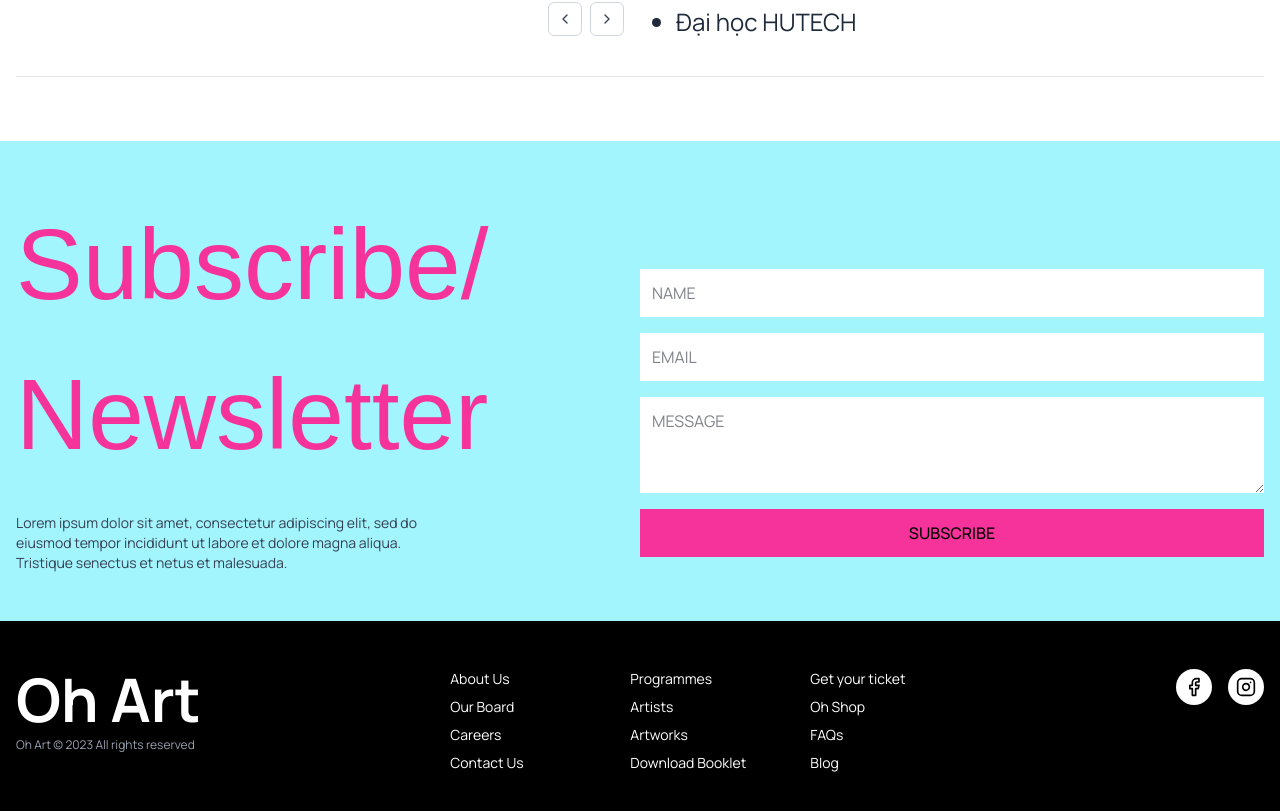
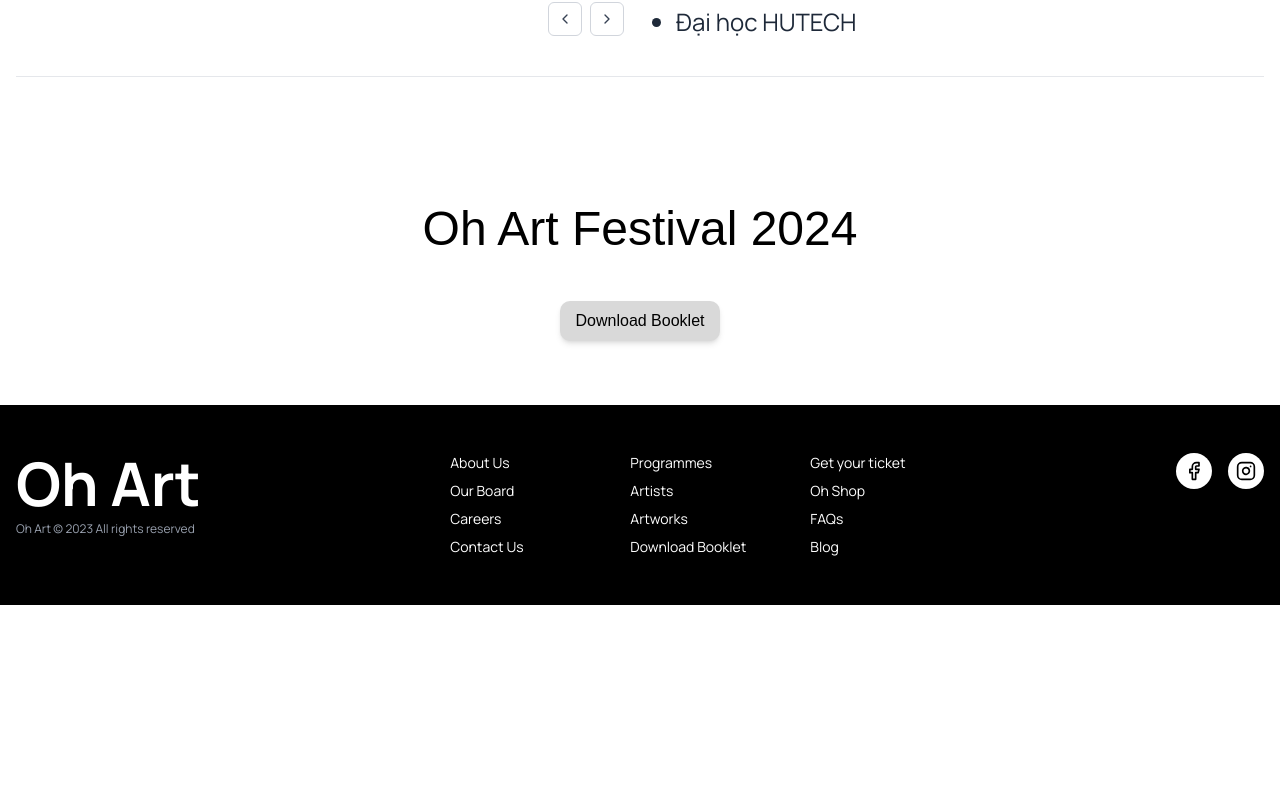
Before and after one commit to leesontungggg/ohart, a Next.js app: page /about in a window 1280 px wide. Shown: the part 4003-4814 px from the top of the page. After the commit the page ends 4608 px from the top, so only its background shows below. Built offline with nearby package versions, Linux system fonts and the light colour scheme; a web font is replaced by a local one.

Commit message:
finish about

```diff
--- a/app/about/page.tsx
+++ b/app/about/page.tsx
@@ -1,6 +1,7 @@
+import DownloadBooklet from "@/components/download-booklet";
 import Introduction from "@/components/introduction";
 import PartnershipSection from "@/components/partnership-detail";
-import SubscribeNewsletter from "@/components/subscribe";
+// import SubscribeNewsletter from "@/components/subscribe";
 import TeamSection from "@/components/team";
 import React from "react";
 
@@ -20,7 +21,8 @@ export default function About() {
       <Introduction />
       <TeamSection />
       <PartnershipSection />
-      <SubscribeNewsletter />
+      {/* <SubscribeNewsletter /> */}
+      <DownloadBooklet />
     </div>
   );
 }
--- /dev/null
+++ b/components/download-booklet.tsx
@@ -0,0 +1,21 @@
+import React from "react";
+
+export default function DownloadBooklet() {
+  return (
+    <section className="container mx-auto px-4 py-16 font-manrope">
+      <h2 className="text-5xl font-light text-[#000] mb-12 font-xanh text-center">
+        Oh Art Festival 2024
+      </h2>
+
+      <div className="flex flex-col items-center justify-center">
+        <a
+          href="/booklet.pdf"
+          download
+          className="bg-[#D9D9D9] text-[#000] py-2 px-4 rounded-lg shadow-md transition duration-300 font-xanh"
+        >
+          Download Booklet
+        </a>
+      </div>
+    </section>
+  );
+}
```
